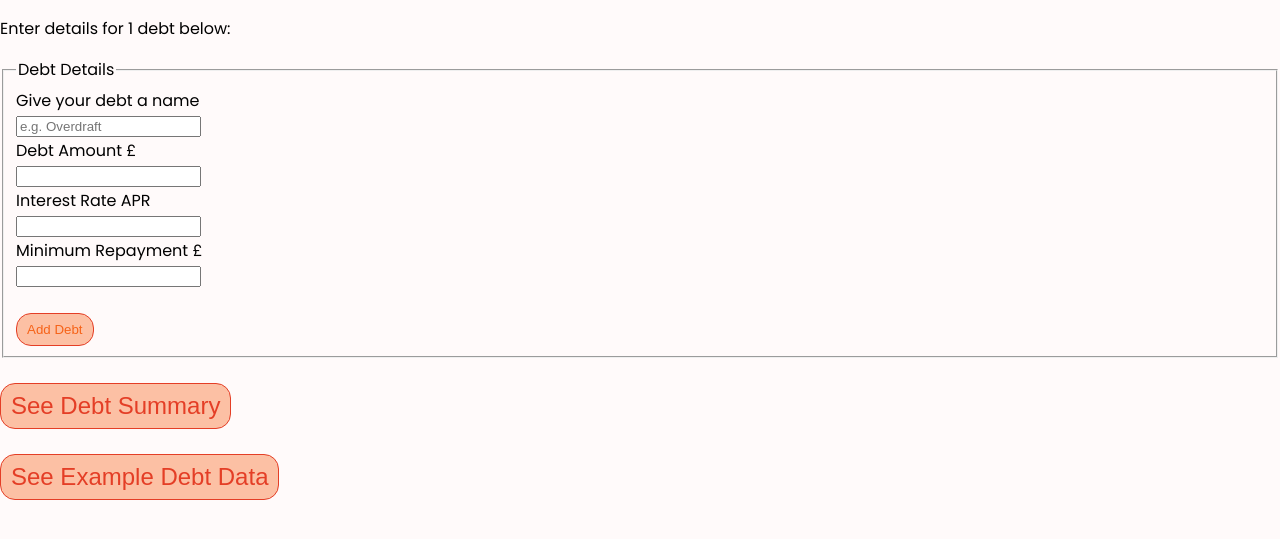
After one commit to annwyl21/debt_comparison, a Flask app: page /debt_form in a window 1280 px wide. The commit adds this page. Shown: the top 539 px of the page. Run offline with Flask 3, Linux system fonts and the light colour scheme.

Commit message:
working on adding a debt

```diff
--- a/app.py
+++ b/app.py
@@ -3,4 +3,4 @@ from application import app
 app.config['SECRET_KEY'] = 'YOUR_SECRET_KEY'
 
 if __name__ == "__main__":
-    app.run()
+    app.run(debug=True)
--- /dev/null
+++ b/application/debt_entry_form.py
@@ -0,0 +1,12 @@
+from wtforms import IntegerField, SubmitField, StringField
+from flask_wtf import FlaskForm
+
+class DebtEntryForm(FlaskForm):
+    identifier = StringField('Debt Identifier')
+    amount = IntegerField('Debt Amount Outstanding')
+    min_repayment = IntegerField('Minimum Repayment')
+    interest_rate = IntegerField('Debt Interest Rate (APR)')
+
+    submit = SubmitField('Submit')
+
+# Each debt is entered, the data is saved in the program only (no database or local storage)
--- a/application/routes.py
+++ b/application/routes.py
@@ -3,12 +3,34 @@ from application import app
 from application.debt import Debt
 from application.bundle import Bundle
 from application.forms import ComparisonForm
+from application.debt_entry_form import DebtEntryForm
 
 bundle = Bundle()
 
 @app.route('/')
 def index():
     return render_template('index.html')
+
+@app.route('/debt_form', methods=['GET', 'POST'])
+def debt_entry():
+    error = ''
+    form = DebtEntryForm()
+
+    if request.method == 'POST':
+        identifier = form.identifier.data
+        amount = form.amount.data
+        min_repayment = form.min_repayment.data
+        interest_rate = form.interest_rate.data
+
+        if not identifier or not amount or not min_repayment or not interest_rate:
+            error = 'Please enter a debt name, amount, interest rate and minimum repayment, calculations and results set are based on the data supplied'
+
+        else:
+            # add the debts to a debt object and create a record
+            # maybe need a count variable to assign identifiers to the debts
+            # need to carry a variable for the sample data
+            return render_template('debt_summary.html')
+    return render_template('debt_form.html', form=form, message=error)
 
 @app.route('/debt_comparison_form', methods=['GET', 'POST'])
 def debt_comparison():
--- a/application/static/styles/style.css
+++ b/application/static/styles/style.css
@@ -39,6 +39,11 @@ h1, h4 {
 
 .btn-disclaimer {
 	background-color: rgb(179, 177, 177);
+	color: var(--links);
+	border-radius: 15px;
+	border: 1px solid var(--links);
+	font-weight: 100;
+	padding: 8px, 10px;
 }
 
 .btn {
@@ -52,6 +57,7 @@ h1, h4 {
 
 #disclaimer {
 	font-size: 0.75rem;
+	align-self: center;
 }
 
 :any-link {
--- /dev/null
+++ b/application/templates/debt_form.html
@@ -0,0 +1,51 @@
+{% extends "layout.html" %}
+
+{% block main_content %}
+
+<div class="main">
+	<p>Enter details for 1 debt below:</p>
+	<fieldset>
+		<legend>
+			Debt Details
+		</legend>
+
+		{{ message }}
+
+		<div class="form">
+			<form method="POST" action =''>
+				{{ form.hidden_tag() }}
+
+				<label for="identifier">Give your debt a name</label><br>
+				<input type="text" id="identifier" name="identifier" placeholder="e.g. Overdraft">
+				<br>
+				<label for="amount">Debt Amount £</label><br>
+				<input type="number" id="amount" name="amount">
+				<br>
+				<label for="interest_rate">Interest Rate APR</label><br>
+				<input type="number" id="interest_rate" name="interest_rate">
+				<br>
+				<label for="min_repayment">Minimum Repayment £</label><br>
+				<input type="number" id="min_repayment" name="min_repayment">
+				<br><br>
+				<button type="submit" class="btn submit">Add Debt</button>
+
+			</form>
+		</div>
+	</fieldset>
+
+	<br>
+<!-- See debt summary -->
+	<div>
+    	<button id="debt_summary" class="btn"><a href="./debt_summary">See Debt Summary</a></button>
+  	</div>
+
+	<br>
+<!-- See example debts -->
+	<div>
+    	<button id="example_debt_summary" class="btn"><a href="./debt_summary">See Example Debt Data</a></button>
+  	</div>
+
+</div>
+
+
+{% endblock %}
```
Also changed, not shown: application/templates/index.html (+8 -2 lines).
